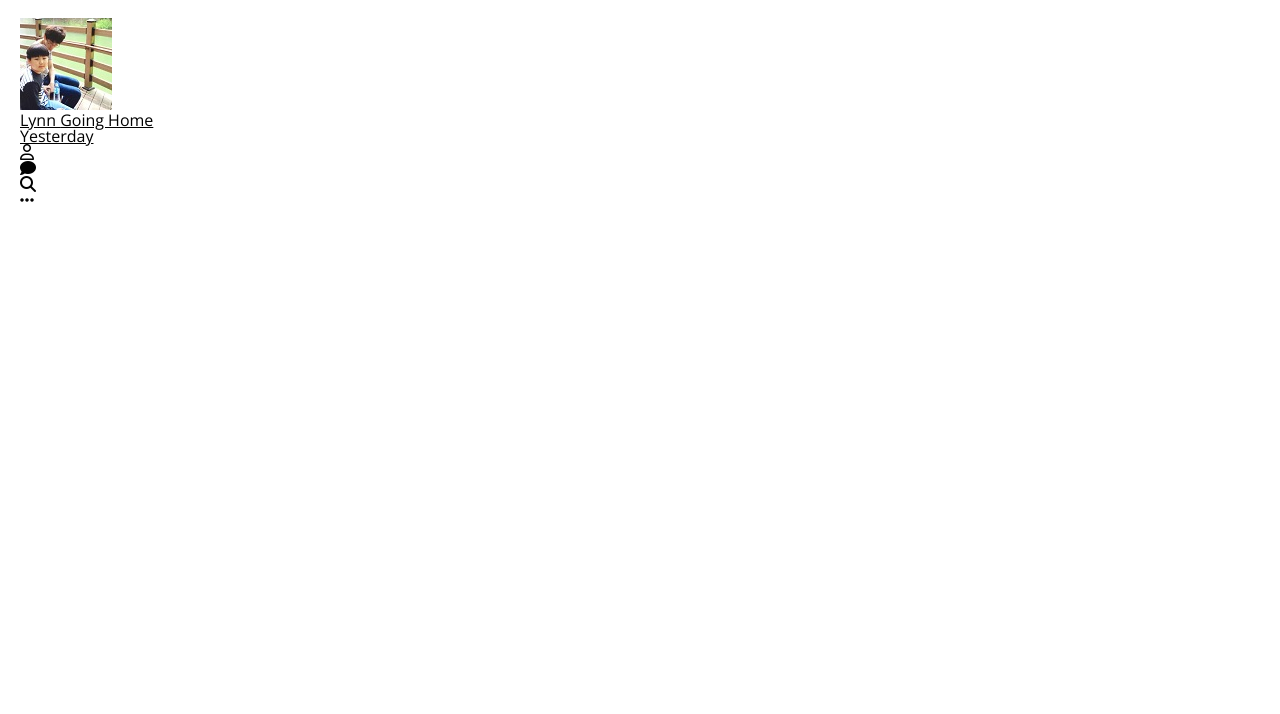
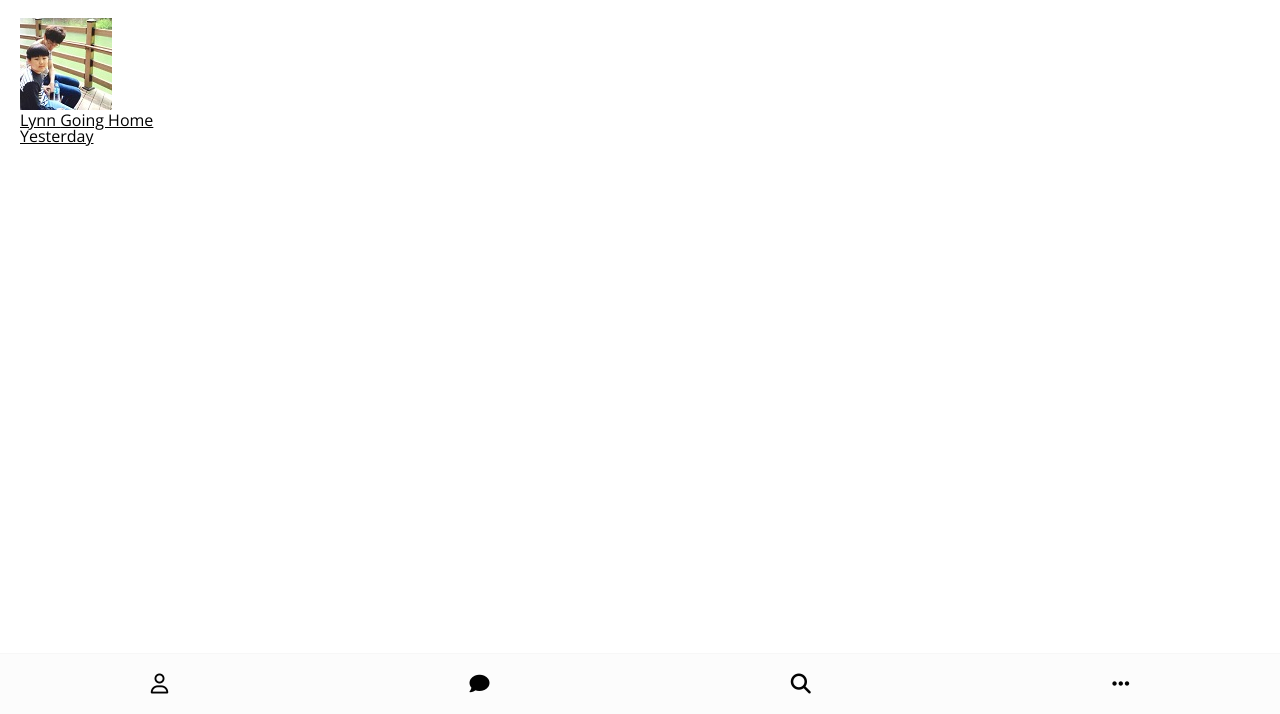
Before and after one commit to seungin/kokoatalk, a plain HTML site: page index.html in a window 1280 px wide. Shown: the part 86-800 px from the top of the page. Drawn offline with nearby package versions, Linux system fonts and the light colour scheme.

Commit message:
decorate the navigation bar

```diff
--- /dev/null
+++ b/css/nav-bar.css
@@ -0,0 +1,19 @@
+.nav {
+  position: fixed;
+  width: 100%;
+  left: 0px;
+  bottom: 0px;
+  padding: 20px 0px;
+  background-color: #fcfcfc;
+  border-top: 1px solid #f7f7f7;
+}
+
+.nav .nav__list {
+  display: flex;
+  justify-content: space-around;
+  align-items: center;
+}
+
+.nav i {
+  font-size: 20px;
+}
--- a/css/styles.css
+++ b/css/styles.css
@@ -3,6 +3,7 @@
 @import "reset.css";
 @import "status-bar.css";
 @import "header.css";
+@import "nav-bar.css";
 
 body {
   background-color: white;
```
